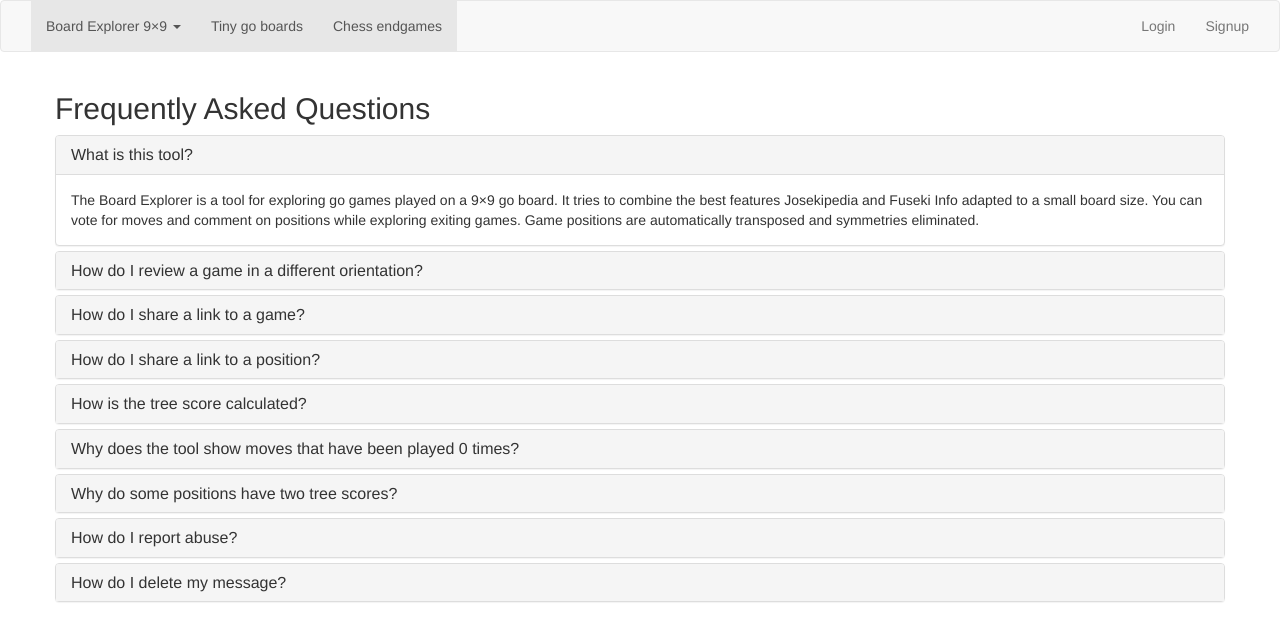
After one commit to frostburn/divine_move, a Django app: template templates/go9x9_faq.html in a window 1280 px wide. The commit adds this page. Shown: the top 641 px of the page. Run offline with Django 3.2, Linux system fonts and the light colour scheme; the template is opened without the code that fills it, so the values that code supplies are empty; some libraries are stand-ins or nearby versions.

Commit message:
Add dual scores to the stats table. Include 9x9 FAQ.

```diff
--- a/templates/base.html
+++ b/templates/base.html
@@ -26,7 +26,15 @@
     <div class="collapse navbar-collapse" id="bs-example-navbar-collapse-1">
       <ul class="nav navbar-nav">
         {% url 'go9x9_empty' as url %}
-        <li {% if url in request.path%}class="active"{% endif %}><a href="{{ url }}">Board Explorer 9&times;9</a></li>
+        <li role="presentation" class="dropdown{% if url in request.path %} active{% endif %}">
+          <a class="dropdown-toggle" data-toggle="dropdown" href="#" role="button" aria-haspopup="true" aria-expanded="false">
+            Board Explorer 9&times;9 <span class="caret"></span>
+          </a>
+          <ul class="dropdown-menu">
+            <li><a href="{{ url }}">Board Explorer 9&times;9</a></li>
+            <li><a href="{% url 'go9x9_faq' %}">FAQ</a></li>
+          </ul>
+        </li>
         {% url 'go_index' as url %}
         <li {% if url in request.path %}class="active"{% endif %}><a href="{{ url }}">Tiny go boards</a></li>
         {% url 'chess_index' as url %}
--- /dev/null
+++ b/templates/go9x9_faq.html
@@ -0,0 +1,135 @@
+{% extends "base.html" %}
+{% block title %}Board Explorer 9&times;9 FAQ{% endblock %}
+{% block content %}
+    <div class="row">
+        <h2>Frequently Asked Questions</h2>
+        <div class="panel-group" id="accordion" role="tablist" aria-multiselectable="true">
+          <div class="panel panel-default">
+            <div class="panel-heading" role="tab" id="headingOne">
+              <h4 class="panel-title">
+                <a role="button" data-toggle="collapse" data-parent="#accordion" href="#collapseOne" aria-expanded="true" aria-controls="collapseOne">
+                  What is this tool?
+                </a>
+              </h4>
+            </div>
+            <div id="collapseOne" class="panel-collapse collapse in" role="tabpanel" aria-labelledby="headingOne">
+              <div class="panel-body">
+                The Board Explorer is a tool for exploring go games played on a 9&times;9 go board. It tries to combine the best features Josekipedia and Fuseki Info adapted to a small board size. You can vote for moves and comment on positions while exploring exiting games. Game positions are automatically transposed and symmetries eliminated.
+              </div>
+            </div>
+          </div>
+          <div class="panel panel-default">
+            <div class="panel-heading" role="tab" id="headingTwo">
+              <h4 class="panel-title">
+                <a class="collapsed" role="button" data-toggle="collapse" data-parent="#accordion" href="#collapseTwo" aria-expanded="false" aria-controls="collapseTwo">
+                  How do I review a game in a different orientation?
+                </a>
+              </h4>
+            </div>
+            <div id="collapseTwo" class="panel-collapse collapse" role="tabpanel" aria-labelledby="headingTwo">
+              <div class="panel-body">
+                Just play the moves in the desired way and the tool will automatically compensate.
+              </div>
+            </div>
+          </div>
+          <div class="panel panel-default">
+            <div class="panel-heading" role="tab" id="headingThree">
+              <h4 class="panel-title">
+                <a class="collapsed" role="button" data-toggle="collapse" data-parent="#accordion" href="#collapseThree" aria-expanded="false" aria-controls="collapseThree">
+                  How do I share a link to a game?
+                </a>
+              </h4>
+            </div>
+            <div id="collapseThree" class="panel-collapse collapse" role="tabpanel" aria-labelledby="headingThree">
+              <div class="panel-body">
+                Just copy the the link address of the <button class="btn btn-xs btn-default"><span class="glyphicon glyphicon-step-backward" aria-hidden="true"></span></button> button on the Game Information tab.
+              </div>
+            </div>
+          </div>
+          <div class="panel panel-default">
+            <div class="panel-heading" role="tab" id="headingFour">
+              <h4 class="panel-title">
+                <a class="collapsed" role="button" data-toggle="collapse" data-parent="#accordion" href="#collapseFour" aria-expanded="false" aria-controls="collapseFour">
+                  How do I share a link to a position?
+                </a>
+              </h4>
+            </div>
+            <div id="collapseFour" class="panel-collapse collapse" role="tabpanel" aria-labelledby="headingFour">
+              <div class="panel-body">
+                You can copy the address of the permalink on the Tools tab or use the button to get a permalink with undo and redo history intact.
+              </div>
+            </div>
+          </div>
+          <div class="panel panel-default">
+            <div class="panel-heading" role="tab" id="headingFive">
+              <h4 class="panel-title">
+                <a class="collapsed" role="button" data-toggle="collapse" data-parent="#accordion" href="#collapseFive" aria-expanded="false" aria-controls="collapseFive">
+                  How is the tree score calculated?
+                </a>
+              </h4>
+            </div>
+            <div id="collapseFive" class="panel-collapse collapse" role="tabpanel" aria-labelledby="headingFive">
+              <div class="panel-body">
+                When a game is finished it's possible to play it untill the very end, capture all possible stones and press 'Resolve position' on the Tools tab. This will calculate the score using Chinese rules and zero komi. The score is then propagated up the tree (back the undo history). Whenever there are multiple choices for the score the best one is chosen according to the color to play. The tree score represents the best result taking into account the opponents best responses. It is highly unstable though so don't follow the tree score blindly in your own games or you'll end up in some exotic position that just doesn't happen to have a refutation in the database yet.
+              </div>
+            </div>
+          </div>
+          <div class="panel panel-default">
+            <div class="panel-heading" role="tab" id="headingSix">
+              <h4 class="panel-title">
+                <a class="collapsed" role="button" data-toggle="collapse" data-parent="#accordion" href="#collapseSix" aria-expanded="false" aria-controls="collapseSix">
+                  Why does the tool show moves that have been played 0 times?
+                </a>
+              </h4>
+            </div>
+            <div id="collapseSix" class="panel-collapse collapse" role="tabpanel" aria-labelledby="headingSix">
+              <div class="panel-body">
+                Usually those moves transpose to other games and represent a different move order. Some of those moves show the resolution path or alternate lines of play with a tree score.
+              </div>
+            </div>
+          </div>
+          <div class="panel panel-default">
+            <div class="panel-heading" role="tab" id="headingTau">
+              <h4 class="panel-title">
+                <a class="collapsed" role="button" data-toggle="collapse" data-parent="#accordion" href="#collapseTau" aria-expanded="false" aria-controls="collapseTau">
+                  Why do some positions have two tree scores?
+                </a>
+              </h4>
+            </div>
+            <div id="collapseTau" class="panel-collapse collapse" role="tabpanel" aria-labelledby="headingTau">
+              <div class="panel-body">
+                The game positions are stored as such in the database without move history. Therefore it is not possible to enforce any kind of super-ko rule and positions can be repeated indefinitely. The lower score represents a situation where White repeats the position until Black gives in and loses points. The higher score represents the reverse. The result according to any reasonable super-ko rule should fall between these two extremes.
+              </div>
+            </div>
+          </div>
+          <div class="panel panel-default">
+            <div class="panel-heading" role="tab" id="headingSeven">
+              <h4 class="panel-title">
+                <a class="collapsed" role="button" data-toggle="collapse" data-parent="#accordion" href="#collapseSeven" aria-expanded="false" aria-controls="collapseSeven">
+                  How do I report abuse?
+                </a>
+              </h4>
+            </div>
+            <div id="collapseSeven" class="panel-collapse collapse" role="tabpanel" aria-labelledby="headingSeven">
+              <div class="panel-body">
+                You can flag a message as inappropriate by hovering over it and clicking the flag icon.
+              </div>
+            </div>
+          </div>
+          <div class="panel panel-default">
+            <div class="panel-heading" role="tab" id="headingEight">
+              <h4 class="panel-title">
+                <a class="collapsed" role="button" data-toggle="collapse" data-parent="#accordion" href="#collapseEight" aria-expanded="false" aria-controls="collapseEight">
+                  How do I delete my message?
+                </a>
+              </h4>
+            </div>
+            <div id="collapseEight" class="panel-collapse collapse" role="tabpanel" aria-labelledby="headingEight">
+              <div class="panel-body">
+                Hover over the message and click the garbage bin icon.
+              </div>
+            </div>
+          </div>
+        </div>
+    </div>
+{% endblock %}
--- a/urls.py
+++ b/urls.py
@@ -25,5 +25,6 @@ urlpatterns = [
     url(r'^json/go9x9/end/(?P<code>[a-zA-Z0-9_-]+)/$', views.Go9x9JSONEndView.as_view(), name='go9x9_end_json'),
     url(r'^json/go9x9/game/(?P<code>[a-zA-Z0-9_-]+)/(?P<game_num>[0-9]+)/$', views.Go9x9JSONGameView.as_view(), name='go9x9_game_json'),
     url(r'^api/go9x9/add_sgf/$', views.go9x9_add_sgf, name='go9x9_sgf_api'),
+    url(r'^faq/go9x9/$', views.Go9x9FAQView.as_view(), name='go9x9_faq'),
     url(r'^$', views.IndexView.as_view(), name='index'),
 ]
--- a/views.py
+++ b/views.py
@@ -204,6 +204,10 @@ class ChessJSONView(View):
         fen = kwargs["fen"].replace("_", " ")
         result = subprocess.check_output([settings.TABLE_QUERY_PATH, "chess", fen])
         return HttpResponse(result)
+
+
+class Go9x9FAQView(TemplateView):
+    template_name = "go9x9_faq.html"
 
 
 class Go9x9View(TemplateView):
```
Also changed, not shown: static/js/go9x9.js (+21 -6 lines).
